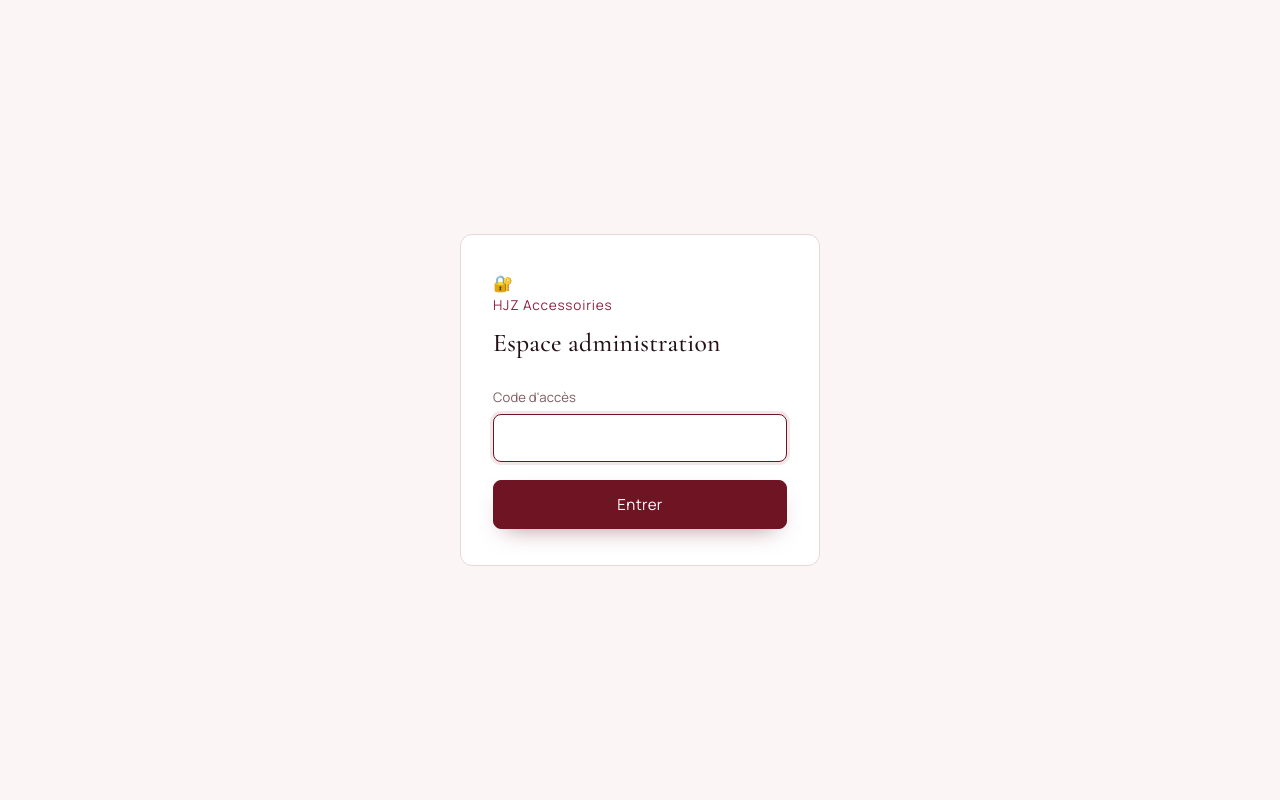
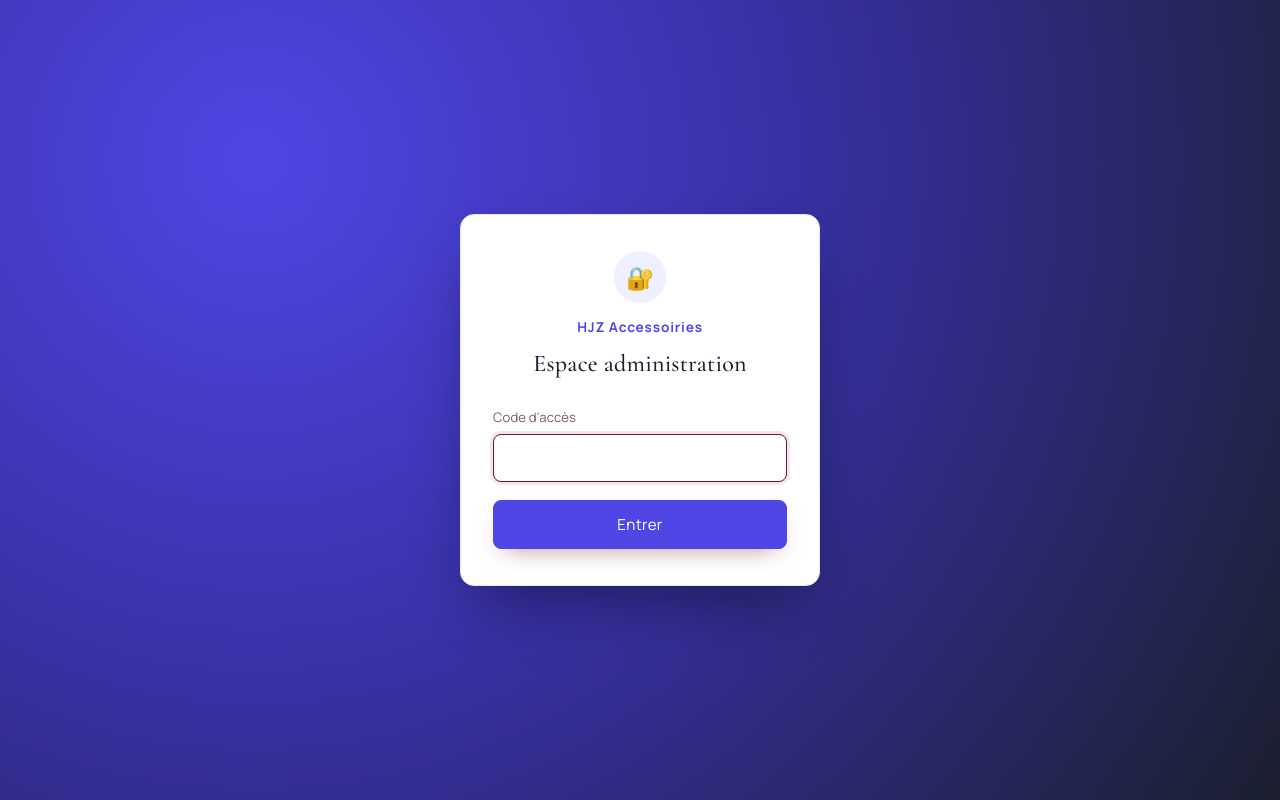
Before and after one commit to phantasyallure/HJZaccessoires, a React (Vite) app in the folder hjz-accessoiries/: page /admin in a window 1280 px wide. Built offline with nearby package versions, Linux system fonts and the light colour scheme; no server answers.

Commit message:
Update AdminLogin styles with new theme variables

```diff
--- a/hjz-accessoiries/src/pages/AdminLogin.css
+++ b/hjz-accessoiries/src/pages/AdminLogin.css
@@ -4,33 +4,62 @@
   align-items: center;
   justify-content: center;
   padding: 24px;
+  background: radial-gradient(circle at 20% 20%, #4f46e5 0%, #3730a3 45%, #1b1f2e 100%);
 }
 
 .admin-login__card {
   width: 100%;
   max-width: 360px;
-  background: var(--surface);
-  border: 1px solid var(--hairline);
-  border-radius: var(--radius);
+  background: var(--a-surface);
+  border: 1px solid var(--a-border);
+  border-radius: var(--a-radius);
   padding: 36px 32px;
+  box-shadow: 0 30px 60px -20px rgba(0, 0, 0, 0.45);
+  text-align: center;
+}
+
+.admin-login__icon {
+  width: 52px;
+  height: 52px;
+  margin: 0 auto 14px;
+  border-radius: 50%;
+  background: var(--a-primary-light);
+  display: flex;
+  align-items: center;
+  justify-content: center;
+  font-size: 1.4rem;
 }
 
 .admin-login__eyebrow {
   font-size: 0.85rem;
-  color: var(--gold-light);
+  color: var(--a-primary);
+  font-weight: 700;
   letter-spacing: 0.06em;
   margin-bottom: 8px;
 }
 
 .admin-login__card h1 {
-  font-size: 1.6rem;
+  font-size: 1.5rem;
   margin-bottom: 26px;
+  color: var(--a-ink);
 }
 
+.admin-login .field { text-align: start; }
+
 .admin-login__error {
-  color: var(--danger);
+  color: var(--a-rose);
+  background: var(--a-rose-light);
+  border: 1px solid rgba(225, 29, 72, 0.25);
+  border-radius: var(--a-radius-sm);
+  padding: 8px 12px;
   font-size: 0.85rem;
   margin: -8px 0 16px;
 }
 
 .admin-login .btn { width: 100%; }
+.admin-login .btn-solid { background: var(--a-primary); border-color: var(--a-primary); }
+.admin-login .btn-solid:hover { background: var(--a-primary-dark); border-color: var(--a-primary-dark); }
+
+@media (max-width: 420px) {
+  .admin-login__card { padding: 28px 22px; }
+}
```
